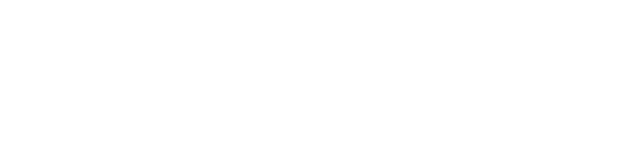
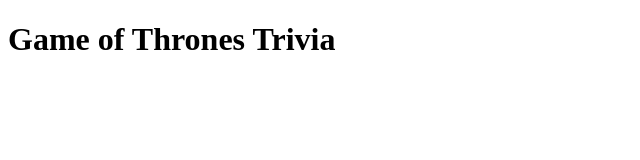
Before and after one commit to ZachDrake/trivia-game, a plain HTML site: page index.html in a window 1280 px wide. Shown: the whole page, without its empty margins (0-640 px from the left). Drawn offline with Linux system fonts and the light colour scheme.

Commit message:
minor changes

```diff
--- a/index.html
+++ b/index.html
@@ -4,10 +4,11 @@
 <head>
     <link href="assets/css/reset.css">
     <link href="assets/css/style.css">
+    <title>Game Of Thrones Trivia</title>
 </head>
 
 <body>
-
+    <h1>Game of Thrones Trivia</h1>
 
 
 
```
